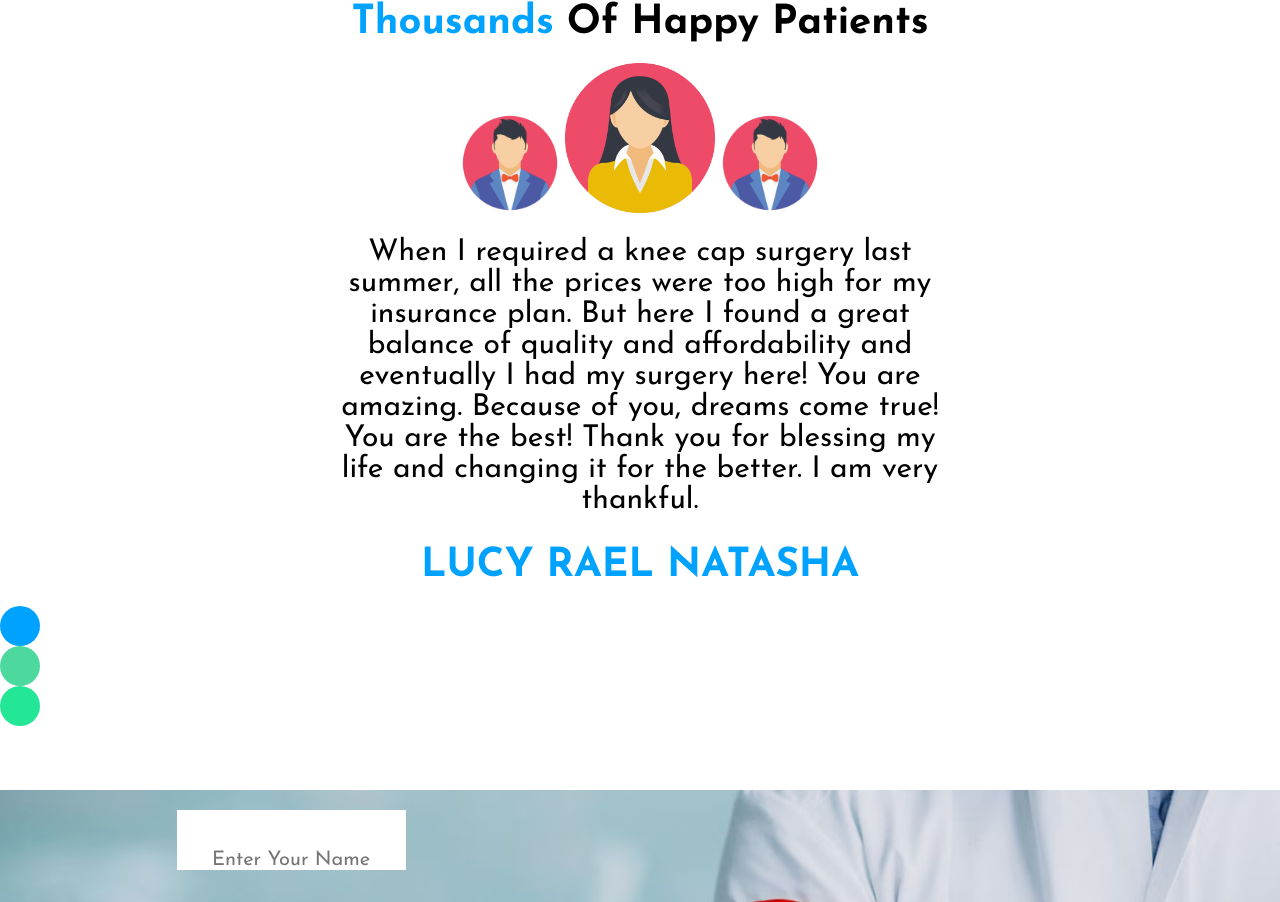
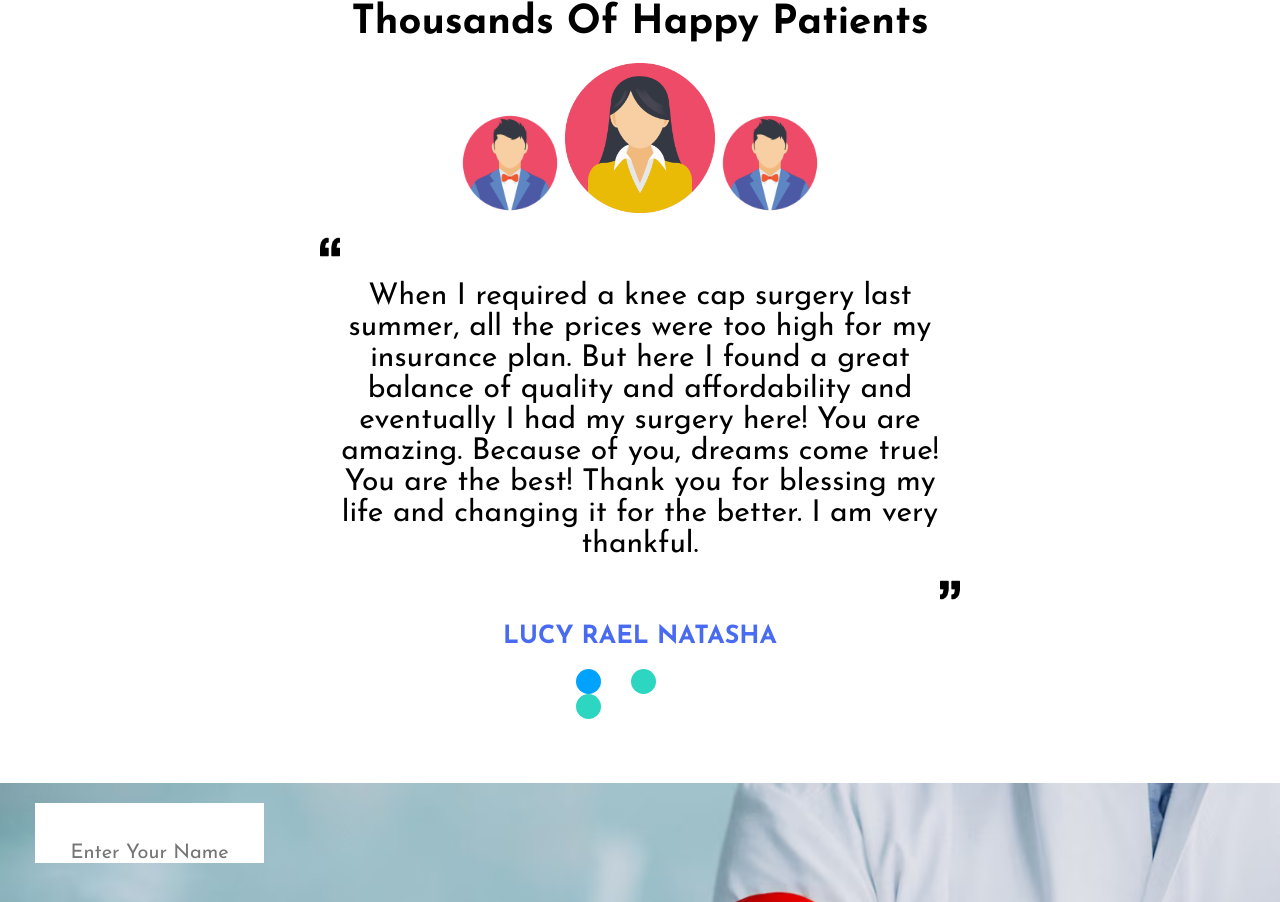
Before and after one commit to hellenjames/Medic-Care, a plain HTML site: page index.html in a window 1280 px wide. Shown: the part 1678-2580 px from the top of the page. Drawn offline with Linux system fonts and the light colour scheme.

```diff
--- a/css/style.css
+++ b/css/style.css
@@ -113,7 +113,7 @@
   margin: 0 20px;
 }
 
-.sectionMainContainer {
+.about-us {
   padding-top: 30px;
   margin-top: auto;
   padding: 2em;
@@ -155,13 +155,19 @@
   margin: 5px;
   font-size: 24px;
 }
-.doctors{
+.testimonials {
   text-align: center;
 }
-.doctors h2 {
+.testimonials h2 {
   margin-top: 30px;
   font-size: 40px;
   margin-bottom: 20px;
+  text-align: center;
+}
+.testimonials h4 {
+  color: #496bf2;
+  font-size: 25px;
+  margin:20px 0;
 }
 .doctorsParagraph {
   width: 50%;
@@ -169,29 +175,41 @@
   margin-bottom: 20px;
   margin-top: 20px;
 }
-.doctors p {
+.testimonials p {
   font-size: 30px;
 }
+.quotes1 {
+  margin-bottom: 20px;
+  text-align: left;
+}
+.quotes2 {
+  margin-top: 20px;
+  text-align: right;
+}
 .dot {
-  width: 80%;
+  width: 10%;
+  margin:0 auto;
+  background-color: crimson;
+
 }
+.circle {
+  height: 25px;
+  width: 25px;
+  margin:0 auto;
+  border-radius: 50%;
+  float:left
+}
+
 .dot1 {
-  height: 40px;
-  width: 40px;
-  border-radius: 50%;
   background-color: rgb(0, 162, 255);
 }
 .dot2 {
-  height: 40px;
-  width: 40px;
-  border-radius: 50%;
-  background-color: rgb(77, 216, 158);
+  background-color:#2dd6c1;
+  margin:0 30px;
+
 }
 .dot3 {
-  height: 40px;
-  width: 40px;
-  border-radius: 50%;
-  background-color: rgb(35, 231, 150);
+  background-color:  #2dd6c1;
 }
 .subMainBackgroundImage {
   background: url("/images/xyz.png") no-repeat center center/cover;
@@ -251,3 +269,10 @@
   font-size: 20px;
   cursor: pointer;
 }
+.icons {
+  margin: 0 100px;
+}
+.logo {
+  margin-top: 60px;
+  padding: 50px;
+}
--- a/index.html
+++ b/index.html
@@ -85,7 +85,7 @@
 
     <section class="clearfix"></section>
 
-    <section class="sectionMainContainer">
+    <section class="about-us">
       <div class="section-image">
         <img src="/images/medical-clinic.jpg" width="100%" />
       </div>
@@ -93,6 +93,7 @@
         <div>
           <h2><span class="About">About</span> <span class="Us">Us</span></h2>
         </div>
+
         <p>
           We are a clinic with innovative approach to treatment! We provide the
           most full medical services, so every person could have the opportunity
@@ -108,25 +109,21 @@
         </div>
       </div>
     </section>
-    <div class="clearfix"></div>
+    <section class="clearfix"></section>
 
-      <section class="doctors">
-        <h2>
-          <span style="color: rgb(0, 162, 255)">Thousands</span> Of Happy
-          Patients
-        </h2>
+    <section class="testimonials">
+      <h2><span>Thousands</span> Of Happy Patients</h2>
 
+      <img class="lastimg1" src="images/male-profile.png" width="100" />
+      <img class="lastimg2" src="images/female-profile.png" width="150" />
 
+      <img class="lastimg1" src="images/male-profile.png" width="100" />
 
-        <img class="lastimg1" src="images/male-profile.png" width ="100"/>
-            <img class="lastimg2" src="images/female-profile.png" width="150"/>
+      <div class="doctorsParagraph">
+        <div class="quotes1">
+          <img src="images/quotation-mark.png" width="20" />
+        </div>
 
-
-            <img class="lastimg1" src="images/male-profile.png" width ="100"/>
-
-
-        </div>
-        <div class="doctorsParagraph">
         <p>
           When I required a knee cap surgery last summer, all the prices were
           too high for my insurance plan. But here I found a great balance of
@@ -135,44 +132,56 @@
           you for blessing my life and changing it for the better. I am very
           thankful.
         </p>
-      </div>
-        <h2>
-          <span style="color: rgb(0, 162, 255)">LUCY RAEL NATASHA</span>
-        </h2>
-        <div class="dot">
-        <div class="dot1">
-
-        </div>
-        <div class="dot2">
-
-        </div>
-        <div class="dot3">
+        <div class="quotes2">
+          <img src="images/quotation-right-mark.png" width="20" />
         </div>
       </div>
+      <h4>LUCY RAEL NATASHA</h4>
+      <div class="dot">
+        <div class="circle dot1"></div>
+        <div class="circle dot2"></div>
+        <div class="circle dot3"></div>
+      </div>
+    </section>
+    <section class="clearfix"></section>
 
+<section class="contact"></section>
     <div class="subMainBackgroundImage">
       <div class="placeholders">
         <div class="inputButton">
-<input type="text" style="padding-top: 2em;" placeholder="Enter Your Name"/>
+          <input
+            type="text"
+            style="padding-top: 2em"
+            placeholder="Enter Your Name"
+          />
         </div>
         <div class="inputButton1">
-<input type="text" placeholder="Enter Your Email"/>
+          <input type="text" placeholder="Enter Your Email" />
         </div>
         <div class="inputButton2">
-<input type="text" placeholder="Enter The Subject"/>
+          <input type="text" placeholder="Enter The Subject" />
         </div>
         <div class="inputButton3">
-<input type="text" placeholder="Message"/>
+          <input type="text" placeholder="Message" />
         </div>
       </div>
       <div class="inputsubmitbutton">
         <button>Submit</button>
       </div>
     </div>
+    <div class="clearfix"></div>
+    <section>
+      <div class="logo">
+        <img src="images/logo.jpg" width="280" />
+      </div>
+
+      <div>
+        <div class="icons">
+          <img src="images/twitter.png" width="5%" />
+          <img src="images/facebook.png" width="5%" />
+          <img src="images/instagram.png" width="5%" />
+        </div>
+      </div>
     </section>
-      <section>
-        <img src="images/logo.jpg" width="100">
-      </section>
-
   </body>
 </html>
```
Lines whose indentation alone changed are shown as unchanged.
